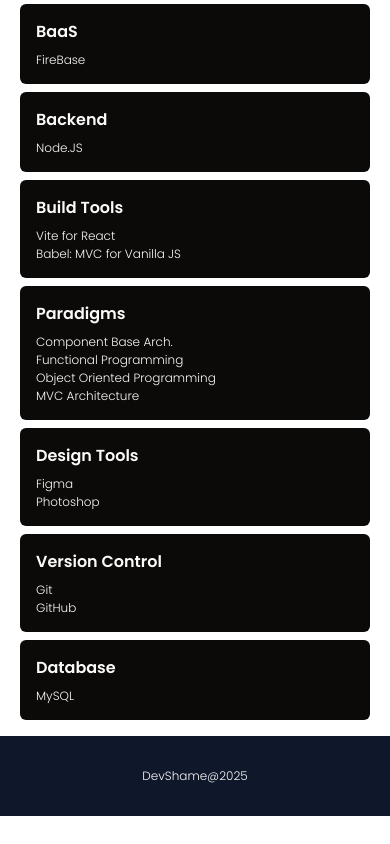
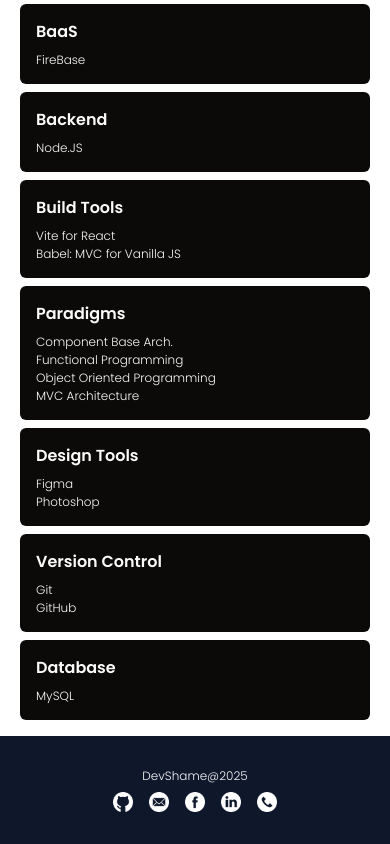
Before and after one commit to shameCanales/shame-portfolio, a React (Vite) app: page / in a window 390 px wide. Shown: the part 1900-2744 px from the top of the page. Before the commit the page ends 2716 px from the top, so only its background shows below. Built offline with nearby package versions, Linux system fonts and the light colour scheme; no server answers.

Commit message:
completed footer section

```diff
--- a/src/components/Navigation.jsx
+++ b/src/components/Navigation.jsx
@@ -45,18 +45,18 @@
       </div>
 
       <nav
-        className={`bg-stone-900 sm:bg-transparent text-stone-50 sm:text-stone-950 mt-8 px-6 py-8  rounded-3xl w-38 sm:w-full absolute sm:static top-[-32px] right-0 ${OpenNav}  sm:block `}
+        className={`bg-stone-900 sm:bg-transparent text-stone-50 sm:text-stone-950 mt-8 px-6 py-10  rounded-3xl w-46 sm:w-full absolute sm:static top-[-32px] right-0 ${OpenNav}  sm:block `}
       >
         <div className="w-full flex justify-end sm:hidden">
           <button
             onClick={handleCloseNav}
-            className="bg-purple-700 p-3 rounded-full"
+            className="bg-purple-700 p-2 rounded-full"
           >
             <img className="w-3" src={closeMenu} alt="Close Menu Icon" />
           </button>
         </div>
 
-        <ul className="text-right gap-8 sm:flex justify-between">
+        <ul className="text-center gap-8 sm:flex justify-between">
           <li>
             <NavLink
               to="/"
--- a/src/sections/Footer.jsx
+++ b/src/sections/Footer.jsx
@@ -1,8 +1,16 @@
+import { footerLinks } from "../data";
+
 export default function Footer() {
   return (
     <div className="mt-4 py-8 px-4 text-center bg-slate-900 text-stone-50">
       <p className="poppins-light text-xs">DevShame@2025</p>
-
+      <div className="flex gap-4 mt-2 justify-center">
+        {footerLinks.map((item) => (
+          <a href={item.link}>
+            <img className="w-5" src={item.src} alt="" />
+          </a>
+        ))}
+      </div>
     </div>
   );
 }
--- a/src/ui/LinkText.jsx
+++ b/src/ui/LinkText.jsx
@@ -11,7 +11,7 @@
 
   return (
     <button
-      className={`uppercase mt-4 text-sm sm:mt-0 sm:pb-2 ${activeIndicator}`}
+      className={`uppercase mt-3 text-sm sm:mt-0 sm:pb-2 ${activeIndicator}`}
       onClick={handleSelectButton}
     >
       {children}
```
